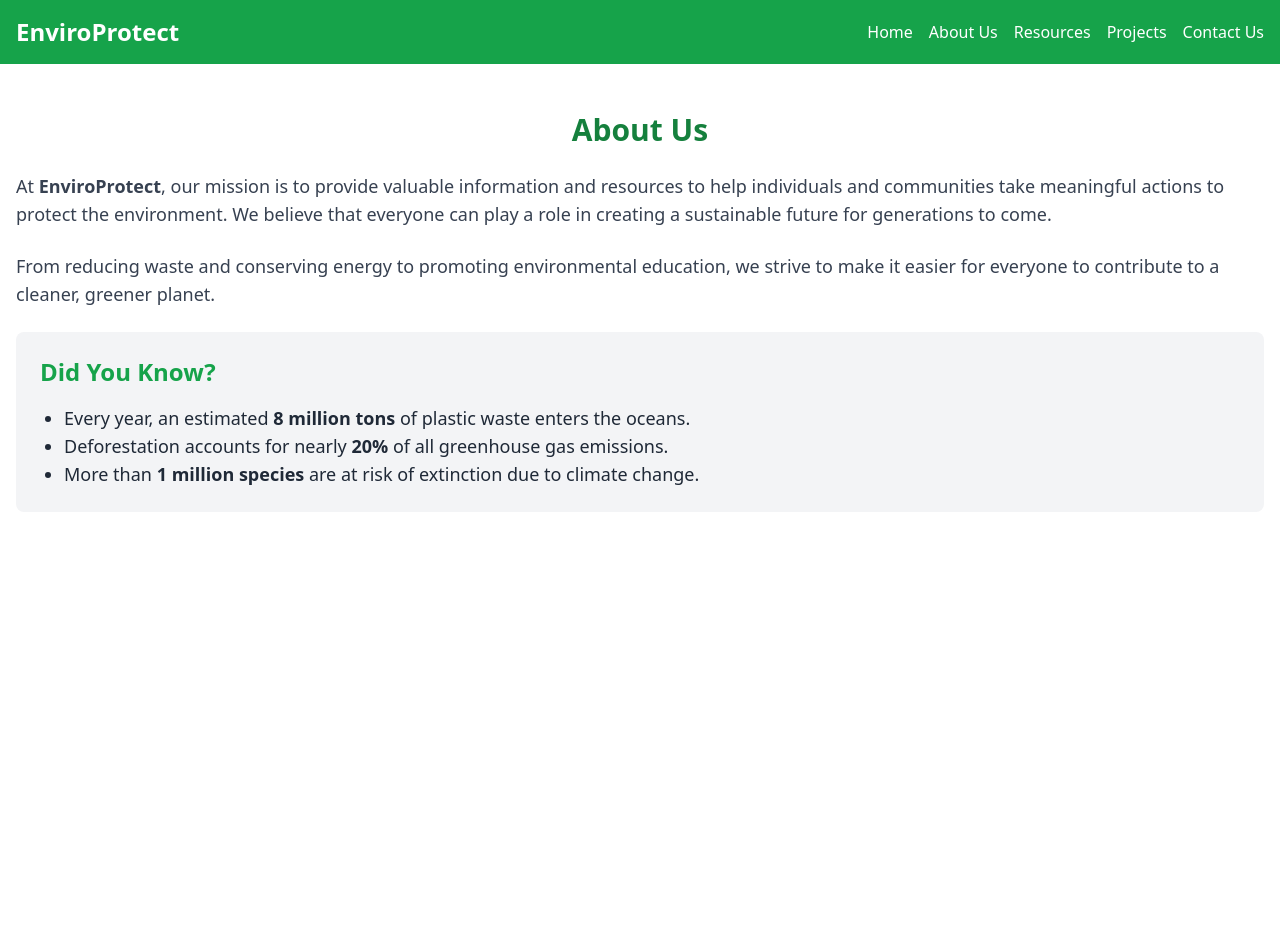
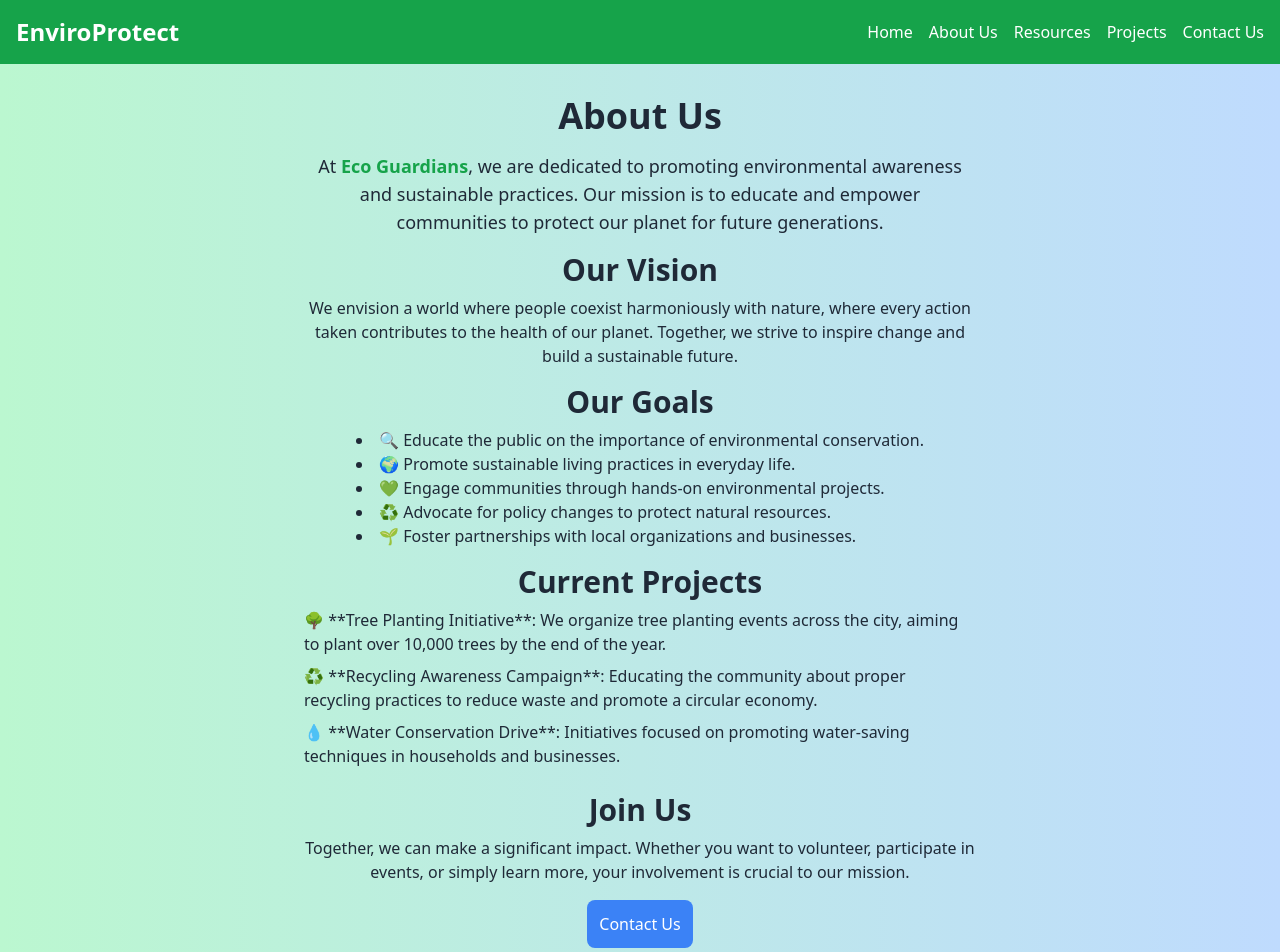
Before and after one commit to MishSoft/environmental-protection, a React (Vite) app: page /about in a window 1280 px wide. Shown: the top 952 px of the page. Before the commit the page ends 800 px from the top, so only its background shows below. Built offline with nearby package versions, Linux system fonts and the light colour scheme.

Commit message:
Enhance About page with detailed information and improved design

```diff
--- a/src/components/Hero.tsx
+++ b/src/components/Hero.tsx
@@ -2,13 +2,6 @@
 import React from "react";
 
 const Hero: React.FC = () => {
-  const scrollToAbout = () => {
-    const aboutSection = document.getElementById("about-section");
-    if (aboutSection) {
-      section.scrollIntoView({ behavior: "smooth" });
-    }
-  };
-
   return (
     <div className="hero  text-white h-screen flex flex-col items-center justify-center relative">
       <img
@@ -24,10 +17,7 @@ const Hero: React.FC = () => {
           Join us in making a difference. Together, we can protect our planet
           for future generations.
         </p>
-        <button
-          onClick={scrollToAbout}
-          className="bg-blue-500 text-white p-3 rounded-lg hover:bg-blue-600 transition duration-300"
-        >
+        <button className="bg-blue-500 text-white p-3 rounded-lg hover:bg-blue-600 transition duration-300">
           Scroll to About
         </button>
 
--- a/src/pages/About.tsx
+++ b/src/pages/About.tsx
@@ -3,51 +3,69 @@ import React from "react";
 
 const About: React.FC = () => {
   return (
-    <section className="bg-white py-12">
-      <div className="container mx-auto px-4">
-        {/* About Us Section Heading */}
-        <h2 className="text-3xl font-bold text-green-700 mb-6 text-center">
-          About Us
-        </h2>
+    <div className="about bg-gradient-to-r from-green-200 to-blue-200 text-gray-800 min-h-screen flex flex-col items-center justify-center p-8">
+      <h1 className="text-4xl font-bold mb-4 text-center">About Us</h1>
+      <p className="mb-4 text-lg text-center max-w-2xl">
+        At <span className="font-bold text-green-600">Eco Guardians</span>, we
+        are dedicated to promoting environmental awareness and sustainable
+        practices. Our mission is to educate and empower communities to protect
+        our planet for future generations.
+      </p>
+      <h2 className="text-3xl font-semibold mb-2">Our Vision</h2>
+      <p className="mb-4 text-center max-w-2xl">
+        We envision a world where people coexist harmoniously with nature, where
+        every action taken contributes to the health of our planet. Together, we
+        strive to inspire change and build a sustainable future.
+      </p>
 
-        {/* About Us Content */}
-        <div className="text-lg text-gray-700 space-y-6">
-          <p>
-            At <strong>EnviroProtect</strong>, our mission is to provide
-            valuable information and resources to help individuals and
-            communities take meaningful actions to protect the environment. We
-            believe that everyone can play a role in creating a sustainable
-            future for generations to come.
-          </p>
-          <p>
-            From reducing waste and conserving energy to promoting environmental
-            education, we strive to make it easier for everyone to contribute to
-            a cleaner, greener planet.
-          </p>
+      <h2 className="text-3xl font-semibold mb-2">Our Goals</h2>
+      <ul className="list-disc list-inside mb-4 max-w-2xl">
+        <li>
+          🔍 Educate the public on the importance of environmental conservation.
+        </li>
+        <li>🌍 Promote sustainable living practices in everyday life.</li>
+        <li>💚 Engage communities through hands-on environmental projects.</li>
+        <li>♻️ Advocate for policy changes to protect natural resources.</li>
+        <li>🌱 Foster partnerships with local organizations and businesses.</li>
+      </ul>
 
-          {/* Key Statistics or Environmental Facts */}
-          <div className="bg-gray-100 p-6 rounded-lg">
-            <h3 className="text-2xl font-semibold text-green-600 mb-4">
-              Did You Know?
-            </h3>
-            <ul className="list-disc pl-6 text-gray-800">
-              <li>
-                Every year, an estimated <strong>8 million tons</strong> of
-                plastic waste enters the oceans.
-              </li>
-              <li>
-                Deforestation accounts for nearly <strong>20%</strong> of all
-                greenhouse gas emissions.
-              </li>
-              <li>
-                More than <strong>1 million species</strong> are at risk of
-                extinction due to climate change.
-              </li>
-            </ul>
-          </div>
-        </div>
+      <h2 className="text-3xl font-semibold mb-2">Current Projects</h2>
+      <div className="max-w-2xl mb-4">
+        <p className="mb-2">
+          🌳 **Tree Planting Initiative**: We organize tree planting events
+          across the city, aiming to plant over 10,000 trees by the end of the
+          year.
+        </p>
+        <p className="mb-2">
+          ♻️ **Recycling Awareness Campaign**: Educating the community about
+          proper recycling practices to reduce waste and promote a circular
+          economy.
+        </p>
+        <p className="mb-2">
+          💧 **Water Conservation Drive**: Initiatives focused on promoting
+          water-saving techniques in households and businesses.
+        </p>
       </div>
-    </section>
+
+      <h2 className="text-3xl font-semibold mb-2">Join Us</h2>
+      <p className="mb-4 text-center max-w-2xl">
+        Together, we can make a significant impact. Whether you want to
+        volunteer, participate in events, or simply learn more, your involvement
+        is crucial to our mission.
+      </p>
+      <a
+        href="/contact"
+        className="bg-blue-500 text-white p-3 rounded-lg hover:bg-blue-600 transition duration-300"
+      >
+        Contact Us
+      </a>
+
+      <footer className="mt-10 text-center">
+        <p className="text-sm text-gray-600">
+          &copy; {new Date().getFullYear()} Eco Guardians. All rights reserved.
+        </p>
+      </footer>
+    </div>
   );
 };
 
```
